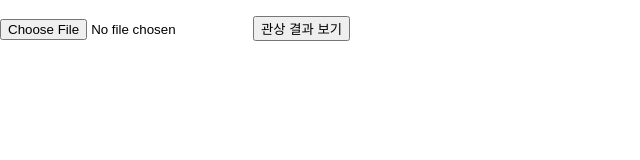
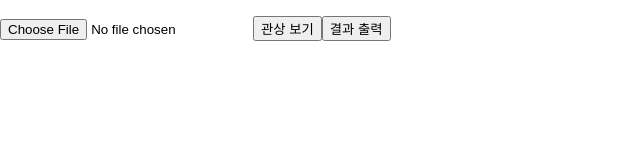
Before and after one commit to SiliconValleyInternship-2A22/Hackphaistus, a React (Create React App) app in the folder frontend/: page / in a window 1280 px wide. Shown: the top 160 px of the page, without its empty margins (0-640 px from the left). Built offline with nearby package versions, Linux system fonts and the light colour scheme.

Commit message:
Update App.js

```diff
--- a/frontend/src/App.js
+++ b/frontend/src/App.js
@@ -19,11 +19,18 @@ const App = () => {
     .catch(err=>{console.log('Failed to send img file to server');})
   }
 
+  const getImg = () => {
+    axios.post("http://localhost:5000/api/printResult").then(response=>{
+      console.log(response.data);
+    })
+  }
+
   return (
     <div className='App'>
       {img == null ? <p></p> :<img src={fileUrl}/>}
       <input id="profile-upload" type="file" accept="image/*" onChange={uploadImg}/>
-      <button onClick={postImg}>관상 결과 보기</button>
+      <button onClick={postImg}>관상 보기</button>
+      <button onClick={getImg}>결과 출력</button>
     </div>
   );
 }
```
